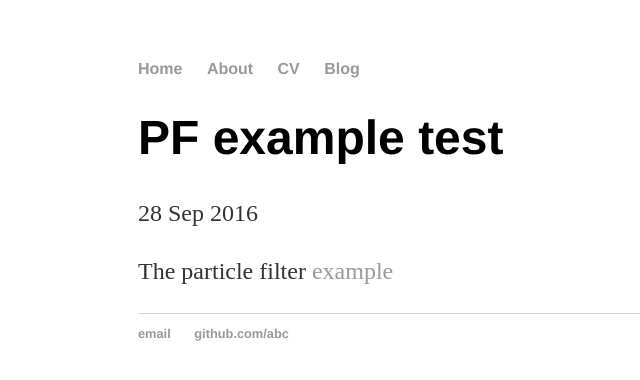
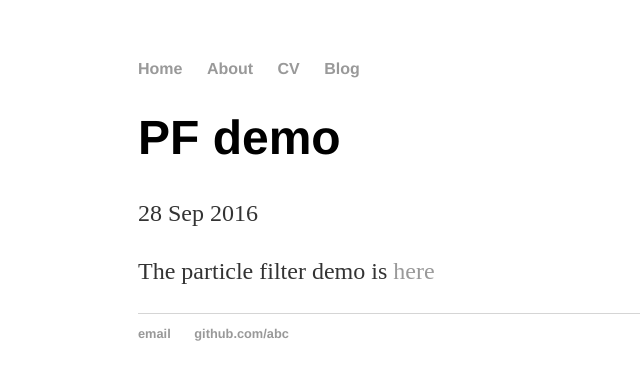
Before and after one commit to zhehe/zhehe.github.io, a Jekyll site: the page built from _posts/2016-09-28-test-post.md, in a window 1280 px wide. Shown: the top 380 px of the page, without its empty margins (54-694 px from the left). Built offline with Jekyll 4.4.1, drawn with Linux system fonts in a browser that asks for light colours.

Commit message:
Update 2016-09-28-test-post.md

```diff
--- a/_posts/2016-09-28-test-post.md
+++ b/_posts/2016-09-28-test-post.md
@@ -1,7 +1,7 @@
 ---
 layout: post
-title: "PF example test"
+title: "PF demo"
 date: 2016-09-28
 ---
 
-The particle filter [example](http://zhehe.github.io/blog/pf.html)
+The particle filter demo is [here](http://zhehe.github.io/blog/pf.html)
```
